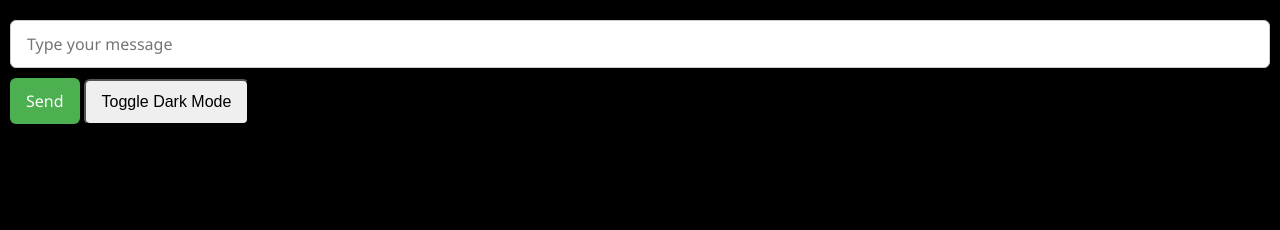
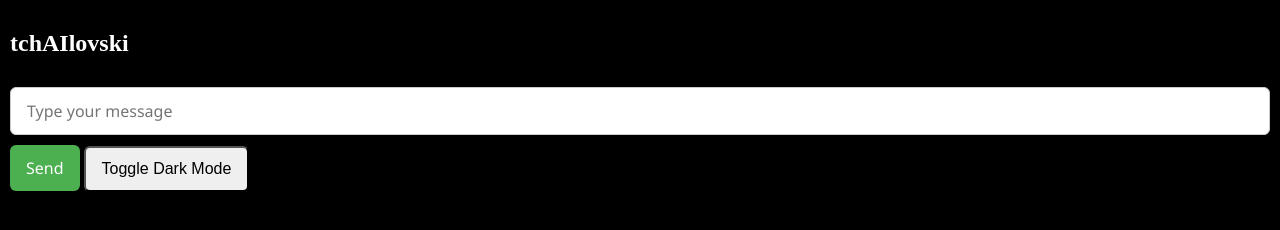
Before and after one commit to damiandurnford/ChatGPT-API, a website: page index.html in a window 1280 px wide. Drawn offline with Linux system fonts and the light colour scheme.

Commit message:
Update index.html

```diff
--- a/index.html
+++ b/index.html
@@ -4,12 +4,12 @@
 <head>
   <meta charset="UTF-8" />
   <meta name="viewport" content="width=device-width, initial-scale=1.0" />
-  <title>Chat with AI</title>
+  <title>tchAIlovski</title>
   <link rel="stylesheet" href="styles.css" />
 </head>
 
 <body>
-
+<h2 class="title">tchAIlovski</h2>
   <input type="text" id="userInput" placeholder="Type your message" />
   <button id="sendBtn">Send</button>
 
```
